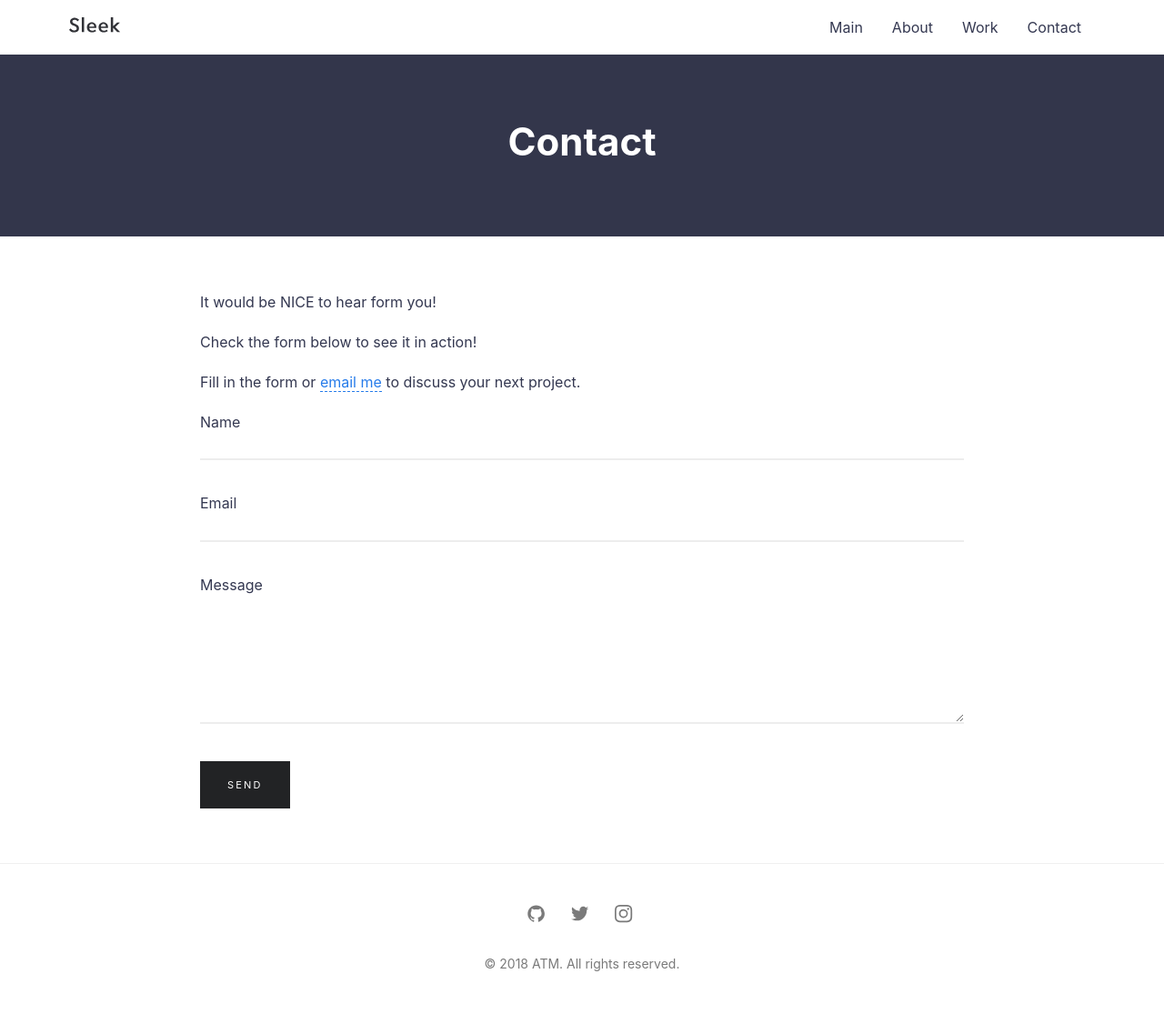
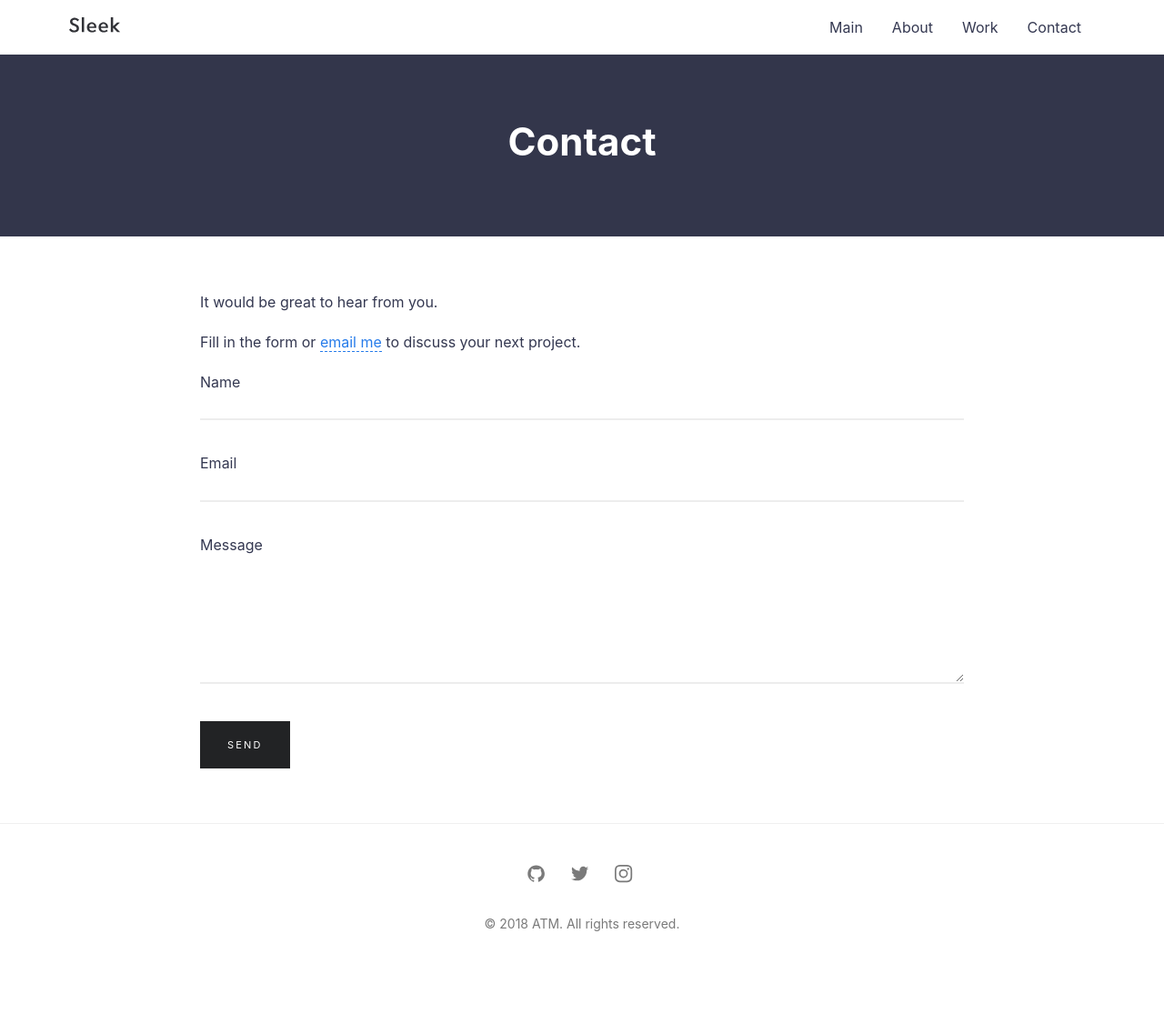
Before and after one commit to robincho1028/robincho1028.github.io, a Jekyll site: the page built from contact.md, in a window 1280 px wide. Shown: the whole page at 91% size. Built offline with Jekyll 4.4.1, drawn with Linux system fonts in a browser that asks for light colours; after the commit the page ends 1071 px from its top, so only the background shows below that.

Commit message:
Update contact.md

```diff
--- a/contact.md
+++ b/contact.md
@@ -4,9 +4,7 @@ title: Contact
 permalink: /contact/
 ---
 
-It would be NICE to hear form you!
-
-Check the form below to see it in action!
+It would be great to hear from you.
 
 Fill in the form or [email me](mailto:{{site.email}}) to discuss your next project.
 
```
